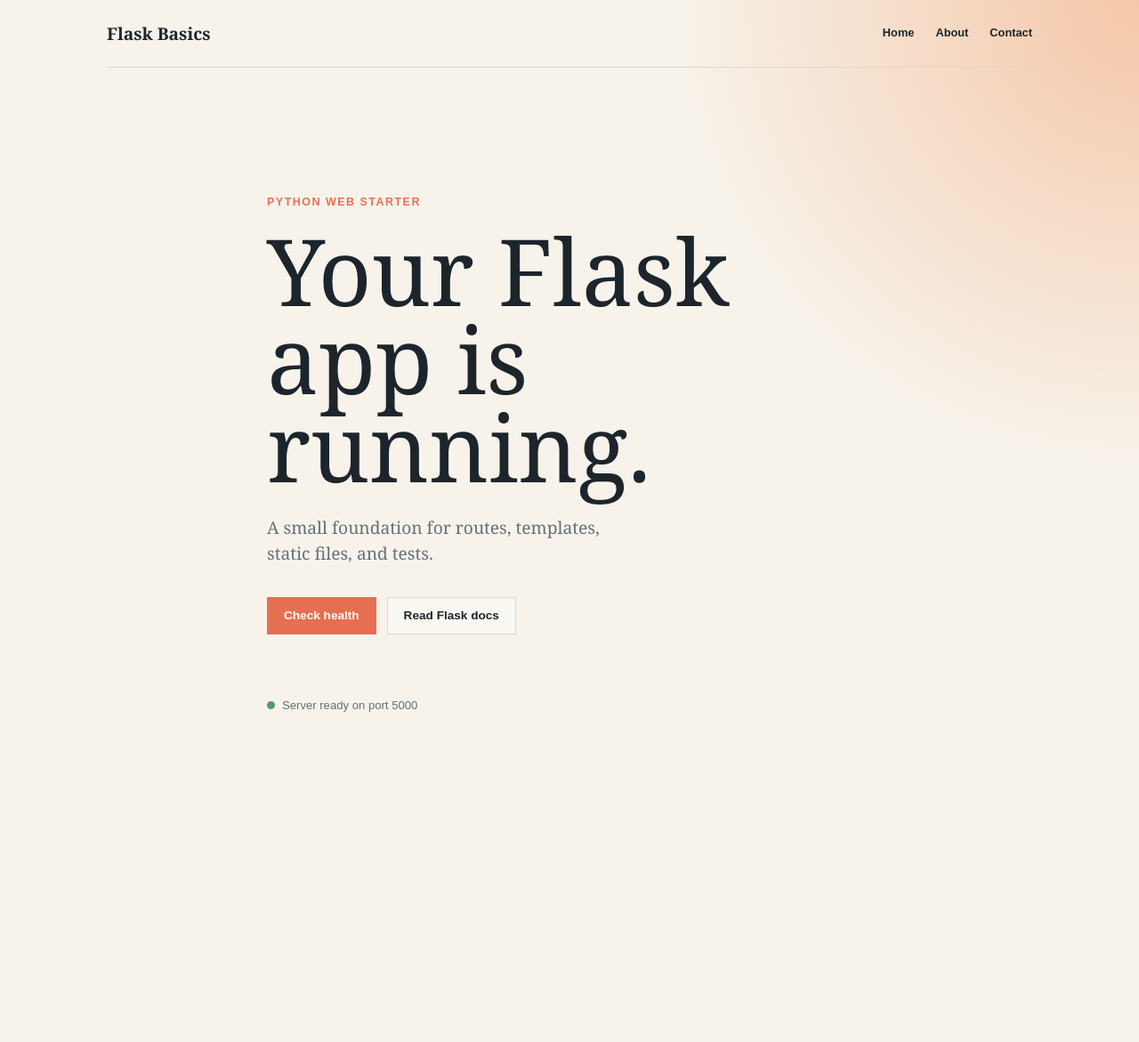
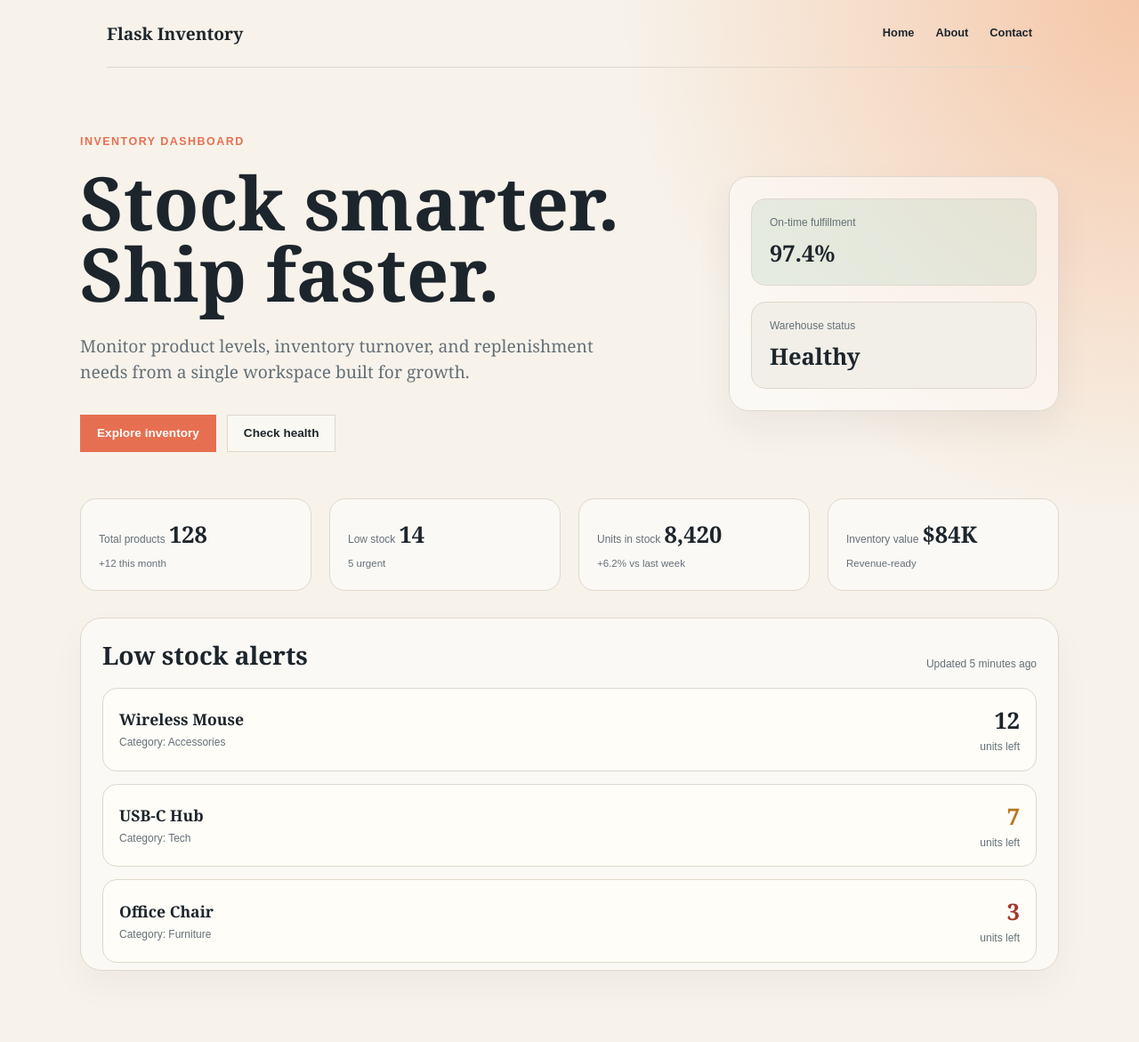
Before and after one commit to prateekkumawat/azure-devops-github, a Flask app: page / in a window 1280 px wide. Shown: the whole page at 89% size. Before the commit the page ends 800 px from the top, so only its background shows below. Run offline with Flask 3, Linux system fonts and the light colour scheme.

Commit message:
add service

```diff
--- a/static/style.css
+++ b/static/style.css
@@ -54,9 +54,9 @@ body {
 }
 
 .shell {
-  width: min(680px, calc(100% - 40px));
+  width: min(1100px, calc(100% - 40px));
   margin: 0 auto;
-  padding: 18vh 0 10vh;
+  padding: 7vh 0 10vh;
 }
 
 .eyebrow {
@@ -70,17 +70,150 @@ body {
 h1 {
   max-width: 620px;
   margin: 0;
-  font-size: clamp(3.5rem, 10vw, 6.5rem);
-  font-weight: 400;
-  line-height: 0.95;
+  font-size: clamp(3.2rem, 7vw, 5.2rem);
+  font-weight: 700;
+  line-height: 0.96;
 }
 
 .intro {
-  max-width: 420px;
+  max-width: 620px;
   margin: 28px 0 34px;
   color: var(--muted);
   font-size: 1.2rem;
   line-height: 1.5;
+}
+
+.inventory-hero {
+  display: grid;
+  grid-template-columns: 1.7fr 0.9fr;
+  gap: 28px;
+  align-items: center;
+  margin-bottom: 32px;
+}
+
+.hero-copy {
+  padding: 20px 0;
+}
+
+.hero-panel {
+  display: grid;
+  gap: 18px;
+  padding: 24px;
+  border: 1px solid var(--line);
+  border-radius: 22px;
+  background: rgba(255, 255, 255, 0.52);
+  box-shadow: 0 18px 40px rgba(29, 37, 44, 0.06);
+}
+
+.mini-card {
+  display: flex;
+  flex-direction: column;
+  gap: 8px;
+  padding: 18px 20px;
+  border-radius: 16px;
+  background: #f2efe9;
+  border: 1px solid var(--line);
+}
+
+.mini-card.success {
+  background: rgba(79, 157, 105, 0.12);
+}
+
+.mini-card span,
+.stat-card span,
+.product-item p,
+.panel-header span,
+.product-meta span {
+  color: var(--muted);
+  font: 0.75rem/1.4 Arial, sans-serif;
+}
+
+.mini-card strong,
+.stat-card strong,
+.product-meta strong {
+  font-size: clamp(1.5rem, 2vw, 2.2rem);
+}
+
+.stats-grid {
+  display: grid;
+  grid-template-columns: repeat(4, minmax(180px, 1fr));
+  gap: 20px;
+  margin-bottom: 30px;
+}
+
+.stat-card {
+  padding: 22px 20px;
+  border: 1px solid var(--line);
+  border-radius: 18px;
+  background: rgba(255, 255, 255, 0.55);
+}
+
+.stat-card small {
+  display: block;
+  margin-top: 8px;
+  color: var(--muted);
+  font: 0.72rem/1.3 Arial, sans-serif;
+}
+
+.inventory-panel {
+  border: 1px solid var(--line);
+  border-radius: 24px;
+  padding: 22px 24px 8px;
+  background: rgba(255, 255, 255, 0.48);
+  box-shadow: 0 18px 40px rgba(29, 37, 44, 0.04);
+}
+
+.panel-header {
+  display: flex;
+  align-items: end;
+  justify-content: space-between;
+  gap: 16px;
+  margin-bottom: 18px;
+}
+
+.panel-header h2 {
+  margin: 0;
+  font-size: 1.75rem;
+}
+
+.product-list {
+  display: grid;
+  gap: 14px;
+}
+
+.product-item {
+  display: flex;
+  align-items: center;
+  justify-content: space-between;
+  gap: 20px;
+  padding: 18px 18px;
+  border: 1px solid var(--line);
+  border-radius: 16px;
+  background: #fffdf8;
+}
+
+.product-item h3 {
+  margin: 0 0 6px;
+  font-size: 1.1rem;
+}
+
+.product-item p {
+  margin: 0;
+}
+
+.product-meta {
+  display: flex;
+  flex-direction: column;
+  align-items: flex-end;
+  gap: 4px;
+}
+
+.product-meta.warning strong {
+  color: #b8761c;
+}
+
+.product-meta.critical strong {
+  color: #a33a2b;
 }
 
 .content-block {
--- a/templates/base.html
+++ b/templates/base.html
@@ -3,12 +3,12 @@
   <head>
     <meta charset="utf-8">
     <meta name="viewport" content="width=device-width, initial-scale=1">
-    <title>{% block title %}Flask Basics{% endblock %}</title>
+    <title>{% block title %}Flask Inventory{% endblock %}</title>
     <link rel="stylesheet" href="{{ url_for('static', filename='style.css') }}">
   </head>
   <body>
     <nav class="nav shell-wide" aria-label="Main navigation">
-      <a class="brand" href="{{ url_for('home') }}">Flask Basics</a>
+      <a class="brand" href="{{ url_for('home') }}">Flask Inventory</a>
       <div class="nav-links">
         <a href="{{ url_for('home') }}">Home</a>
         <a href="{{ url_for('about') }}">About</a>
--- a/templates/index.html
+++ b/templates/index.html
@@ -1,14 +1,89 @@
 {% extends "base.html" %}
 
-{% block title %}Flask Basics{% endblock %}
+{% block title %}Inventory Dashboard | Flask App{% endblock %}
 
 {% block content %}
-<p class="eyebrow">Python web starter</p>
-<h1>Your Flask app is running.</h1>
-<p class="intro">A small foundation for routes, templates, static files, and tests.</p>
-<div class="actions">
-  <a class="button primary" href="{{ url_for('health') }}">Check health</a>
-  <a class="button" href="https://flask.palletsprojects.com/" target="_blank" rel="noreferrer">Read Flask docs</a>
-</div>
-<p class="status"><span></span> Server ready on port 5000</p>
+<section class="inventory-hero">
+  <div class="hero-copy">
+    <p class="eyebrow">Inventory dashboard</p>
+    <h1>Stock smarter. Ship faster.</h1>
+    <p class="intro">Monitor product levels, inventory turnover, and replenishment needs from a single workspace built for growth.</p>
+    <div class="actions">
+      <a class="button primary" href="{{ url_for('about') }}">Explore inventory</a>
+      <a class="button" href="{{ url_for('health') }}">Check health</a>
+    </div>
+  </div>
+  <div class="hero-panel">
+    <div class="mini-card success">
+      <span>On-time fulfillment</span>
+      <strong>97.4%</strong>
+    </div>
+    <div class="mini-card">
+      <span>Warehouse status</span>
+      <strong>Healthy</strong>
+    </div>
+  </div>
+</section>
+
+<section class="stats-grid" aria-label="Inventory overview">
+  <article class="stat-card">
+    <span>Total products</span>
+    <strong>128</strong>
+    <small>+12 this month</small>
+  </article>
+  <article class="stat-card">
+    <span>Low stock</span>
+    <strong>14</strong>
+    <small>5 urgent</small>
+  </article>
+  <article class="stat-card">
+    <span>Units in stock</span>
+    <strong>8,420</strong>
+    <small>+6.2% vs last week</small>
+  </article>
+  <article class="stat-card">
+    <span>Inventory value</span>
+    <strong>$84K</strong>
+    <small>Revenue-ready</small>
+  </article>
+</section>
+
+<section class="inventory-panel" aria-label="Low stock alerts">
+  <div class="panel-header">
+    <h2>Low stock alerts</h2>
+    <span>Updated 5 minutes ago</span>
+  </div>
+  <div class="product-list">
+    <article class="product-item">
+      <div>
+        <h3>Wireless Mouse</h3>
+        <p>Category: Accessories</p>
+      </div>
+      <div class="product-meta">
+        <strong>12</strong>
+        <span>units left</span>
+      </div>
+    </article>
+    <article class="product-item">
+      <div>
+        <h3>USB-C Hub</h3>
+        <p>Category: Tech</p>
+      </div>
+      <div class="product-meta warning">
+        <strong>7</strong>
+        <span>units left</span>
+      </div>
+    </article>
+    <article class="product-item">
+      <div>
+        <h3>Office Chair</h3>
+        <p>Category: Furniture</p>
+      </div>
+      <div class="product-meta critical">
+        <strong>3</strong>
+        <span>units left</span>
+      </div>
+    </article>
+  </div>
+</section>
 {% endblock %}
```
Also changed, not shown: azure-pipelines.yml (deleted, +0 -19 lines), tests/test_app.py (+2 -1 lines).
